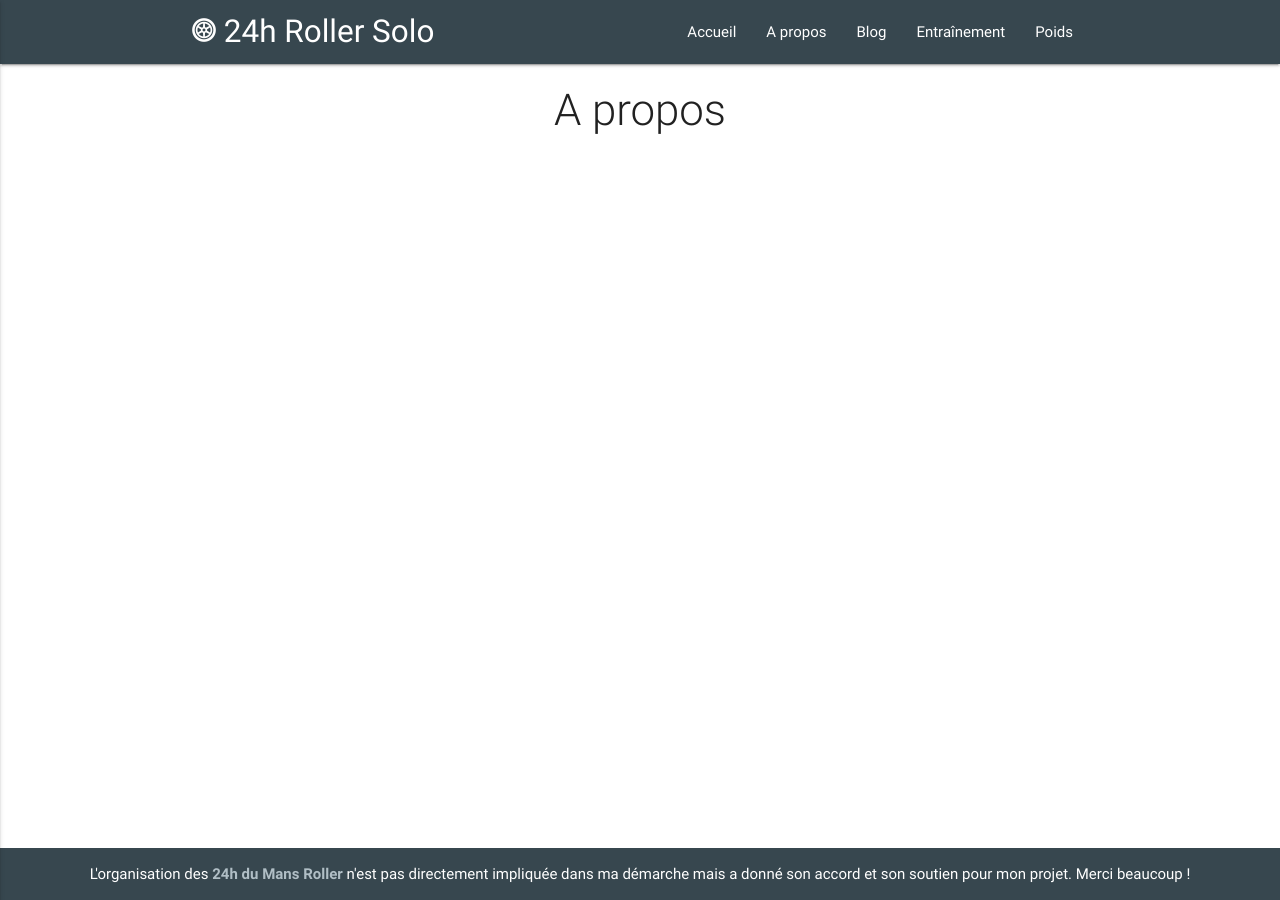
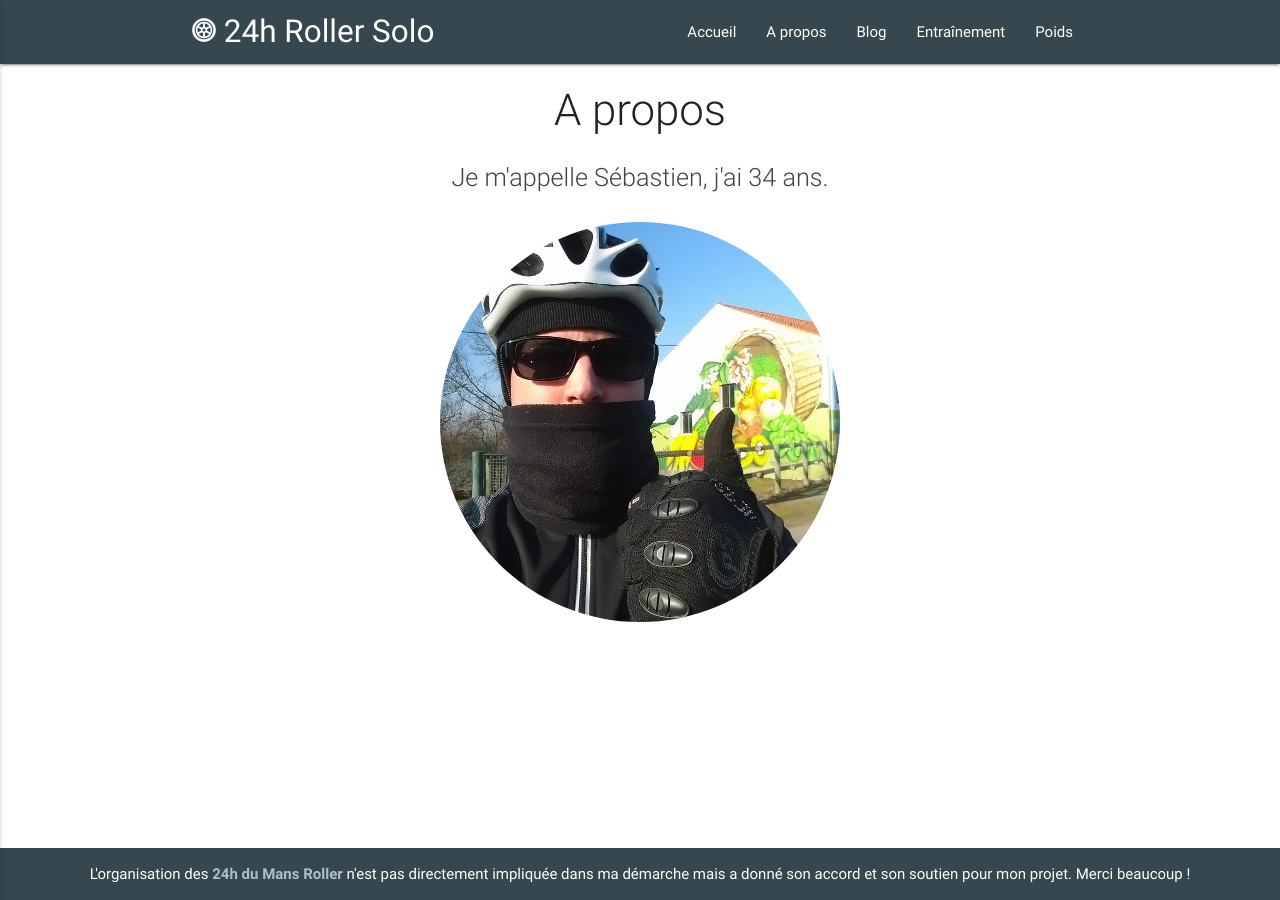
Before and after one commit to 24hRollerSolo/24hRollerSolo.github.io, a Jekyll site: the page built from about/index.html, in a window 1280 px wide. Built offline with Jekyll 4.4.1, drawn with Linux system fonts in a browser that asks for light colours.

Commit message:
Try to fix build error

```diff
--- a/about/index.html
+++ b/about/index.html
@@ -5,3 +5,12 @@ permalink: /about/
 ---
 
 <h1 class="text-darken-3 center light">A propos</h1>
+
+<p class="flow-text grey-text text-darken-3 center">
+  Je m'appelle Sébastien, j'ai 34 ans.
+</p>
+
+
+<div class="center">
+  <img src="{{ "/assets/images/me.jpg" | relative_url }}" class="circle responsive-img" />
+</div>
```
